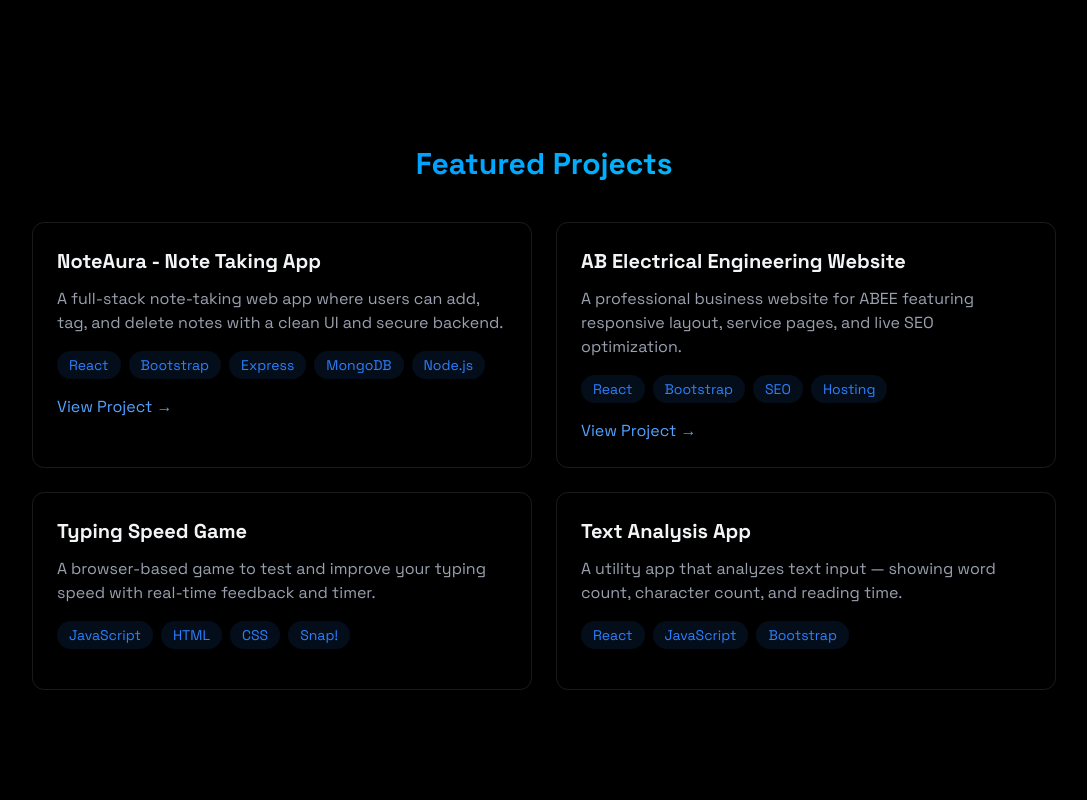
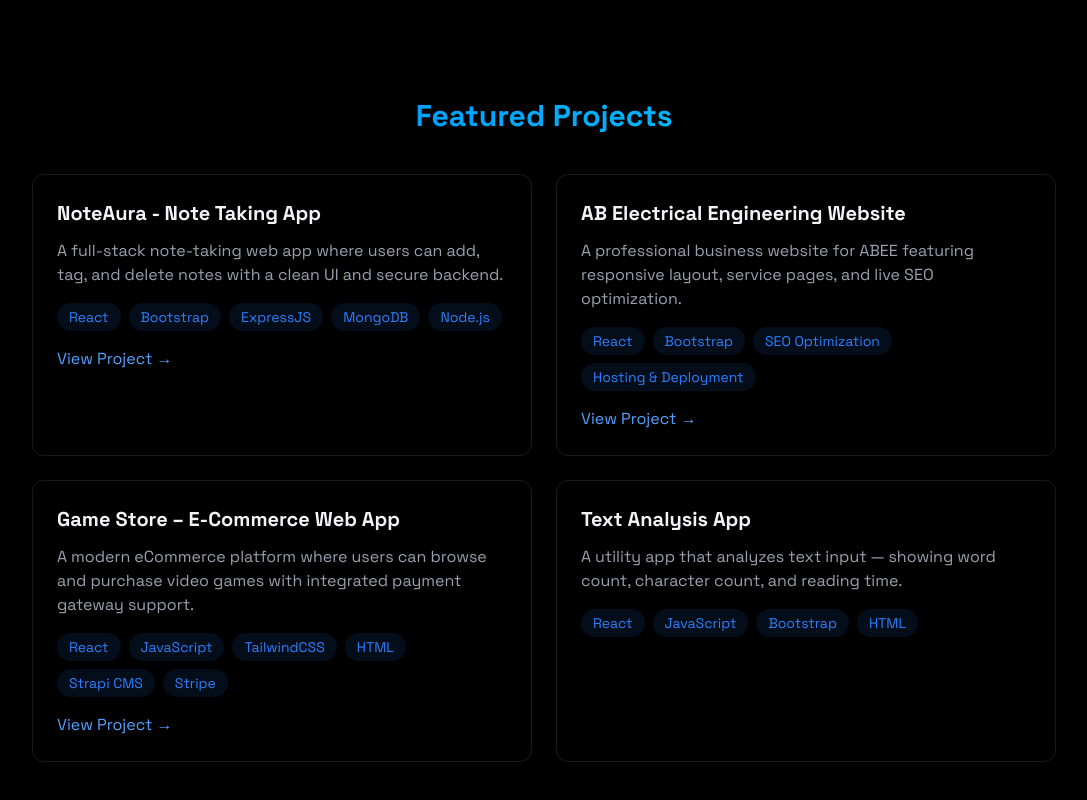
Before and after one commit to hamid26126/hamid-portfolio, a React (Vite) app: page / in a window 1280 px wide. Shown: the part 1582-2382 px from the top of the page, without its empty margins (96-1183 px from the left). Built offline with nearby package versions, Linux system fonts and the light colour scheme.

Commit message:
Game store Added

```diff
--- a/src/App.jsx
+++ b/src/App.jsx
@@ -14,6 +14,7 @@ function App() {
   const [menuOpen,setMenuOpen] = useState(false)
   return (
     <>
+
       {!isLoaded && <LoadingScreen onComplete={()=>setIsLoaded(true)}/>}
         <div className={`min-h-screen transition-opacity duration-700 ${isLoaded?'opacity-100':'opacity-0'} bg-black text-gray-100`}>
           <Navbar menuOpen={menuOpen} setMenuOpen = {setMenuOpen}/>
--- a/src/components/LoadingScreen.jsx
+++ b/src/components/LoadingScreen.jsx
@@ -26,7 +26,9 @@ export const LoadingScreen = ({onComplete}) => {
 
 
 
-    return <div className="fixed inset-0 z-50 bg-black text-gray-100 flex flex-col items-center justify-center">
+    return
+    <>
+    <div className="fixed inset-0 z-50 bg-black text-gray-100 flex flex-col items-center justify-center">
         <div className="mb-4 text-4xl font-mono font-bold">
             {text} <span className="animate-blink ml-1"> | </span>
         </div>
@@ -34,4 +36,5 @@ export const LoadingScreen = ({onComplete}) => {
             <div className="w-[40%] h-full bg-blue-500 shadow-[0_0_15px_#3b82f6] animate-loading-bar"></div>
         </div>
     </div>
+    </>
 }
--- a/src/components/sections/About.jsx
+++ b/src/components/sections/About.jsx
@@ -2,7 +2,7 @@ import ReviewOnScroll from "../ReviewOnScroll";
 
 const About = () => {
   const frontendSkills = ["React", "JavaScript", "TailwindCSS", "Bootstrap", "HTML", "CSS"];
-  const backendSkills = ["NodeJS", "ExpressJS", "MongoDB", "Python"];
+  const backendSkills = ["NodeJS", "ExpressJS", "MongoDB", "Python",'Strapi CMS'];
 
   return (
     <section id="about" className="min-h-screen flex items-center justify-center py-16 px-4 sm:px-6 lg:px-8">
--- a/src/components/sections/Projects.jsx
+++ b/src/components/sections/Projects.jsx
@@ -5,24 +5,25 @@ const Projects = () => {
     {
       title: 'NoteAura - Note Taking App',
       description: 'A full-stack note-taking web app where users can add, tag, and delete notes with a clean UI and secure backend.',
-      skills: ['React', 'Bootstrap', 'Express', 'MongoDB','Node.js'],
+      skills: ['React', 'Bootstrap', 'ExpressJS', 'MongoDB','Node.js'],
       link: 'https://mynoteaura.vercel.app/',
     },
     {
       title: 'AB Electrical Engineering Website',
       description: 'A professional business website for ABEE featuring responsive layout, service pages, and live SEO optimization.',
-      skills: ['React', 'Bootstrap', 'SEO', 'Hosting'],
+      skills: ['React', 'Bootstrap', 'SEO Optimization', 'Hosting & Deployment'],
       link: 'https://abeepk.com/',
     },
     {
-      title: 'Typing Speed Game',
-      description: 'A browser-based game to test and improve your typing speed with real-time feedback and timer.',
-      skills: ['JavaScript', 'HTML', 'CSS', 'Snap!'],
+      title: 'Game Store – E-Commerce Web App',
+      description: 'A modern eCommerce platform where users can browse and purchase video games with integrated payment gateway support.',
+      skills: ['React', 'JavaScript', 'TailwindCSS', 'HTML','Strapi CMS','Stripe'],
+      link:'https://www.linkedin.com/posts/muhammad-hamid-31060a327_webdevelopment-reactjs-strapicms-activity-7364406470467047425-6NDn?utm_source=social_share_send&utm_medium=member_desktop_web&rcm=ACoAAFJ-fTwB0108YjbWY3U_n3u1CL_NQ1hDJNY'
     },
     {
       title: 'Text Analysis App',
       description: 'A utility app that analyzes text input — showing word count, character count, and reading time.',
-      skills: ['React', 'JavaScript', 'Bootstrap'],
+      skills: ['React', 'JavaScript', 'Bootstrap','HTML'],
     },
   ];
 
```
Also changed, not shown: package.json (+5 -3 lines), 1 other file (tests, documents, lock files or other folders).
